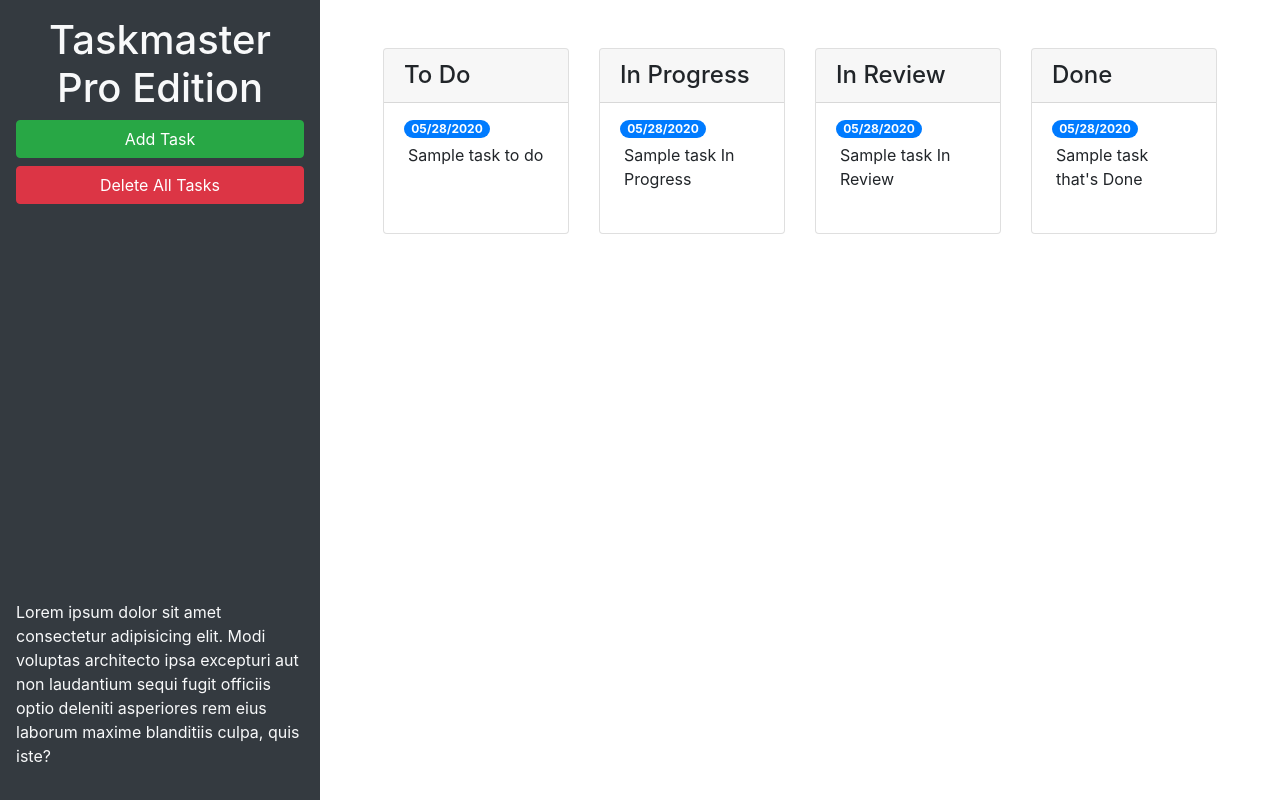
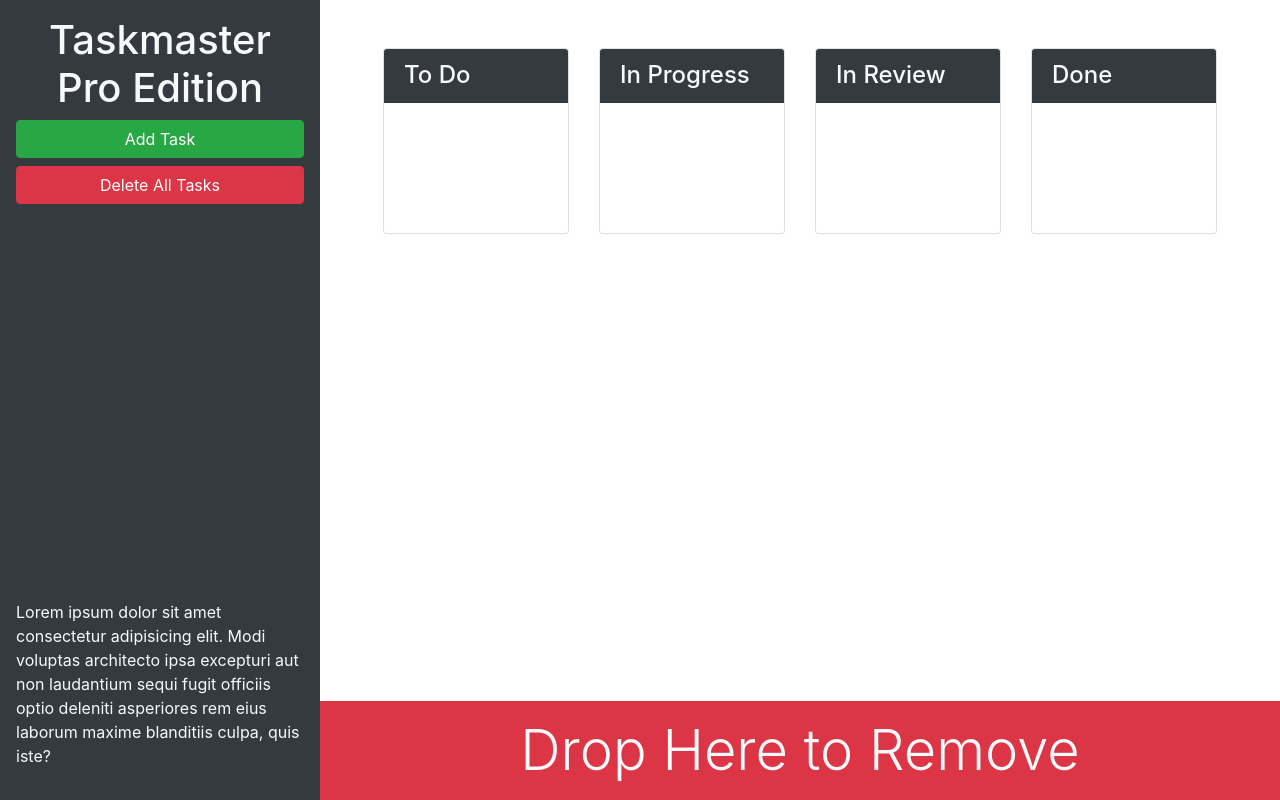
Before and after one commit to siwel20/taskmaster-pro, a plain HTML site: page index.html in a window 1280 px wide. Drawn offline with nearby package versions, Linux system fonts and the light colour scheme.

Commit message:
added utility classes and drop zone for trash

```diff
--- a/index.html
+++ b/index.html
@@ -13,69 +13,62 @@
 <body>
 
   <div class="row min-vh-100 no-gutters">
-    <header class="col-12 col-lg-3 bg-dark text-light d-flex flex-column p-4 p-lg-3">
+    <header class="col-12 col-lg-3 bg-dark text-light sticky-top d-flex flex-column p-4 p-lg-3">
       <h1 class="text-center">Taskmaster Pro Edition</h1>
       <button id="create-task" class="btn btn-block btn-success" data-toggle="modal" data-target="#task-form-modal">Add
         Task</button>
       <button id="remove-tasks" class="btn btn-block btn-danger">Delete All Tasks</button>
-      <p class="mt-auto">Lorem ipsum dolor sit amet consectetur adipisicing elit. Modi voluptas architecto ipsa
+      <p class="mt-auto d-none d-lg-block">Lorem ipsum dolor sit amet consectetur adipisicing elit. Modi voluptas architecto ipsa
         excepturi aut non
         laudantium sequi fugit officiis optio deleniti asperiores rem eius laborum maxime blanditiis culpa, quis iste?
       </p>
     </header>
-    <main class="col-12 col-lg-9">
+    <main class="col-12 col-lg-9 d-flex flex-column">
       <div class="m-5 row justify-content-around">
         <div class="col-12 col-md-6 col-xl-3 mb-3">
           <div class="card">
-            <h4 class="card-header">
+            <h4 class="card-header bg-dark text-light">
               To Do
             </h4>
             <ul id="list-toDo" class="list-group list-group-flush">
-              <li class="list-group-item">
-                <span class="badge badge-primary badge-pill">05/28/2020</span>
-                <p class="m-1">Sample task to do</p>
-              </li>
+              <li class="list-group-item"> </li>
             </ul>
           </div>
         </div>
         <div class="col-12 col-md-6 col-xl-3 mb-3">
           <div class="card">
-            <h4 class="card-header">
+            <h4 class="card-header bg-dark text-light">
               In Progress
             </h4>
             <ul id="list-inProgress" class="list-group list-group-flush">
-              <li class="list-group-item">
-                <span class="badge badge-primary badge-pill">05/28/2020</span>
-                <p class="m-1">Sample task In Progress</p>
-              </li>
+              <li class="list-group-item"> </li>
             </ul>
           </div>
         </div>
         <div class="col-12 col-md-6 col-xl-3 mb-3">
           <div class="card">
-            <h4 class="card-header">
+            <h4 class="card-header bg-dark text-light">
               In Review
             </h4>
             <ul id="list-inReview" class="list-group list-group-flush">
-              <li class="list-group-item">
-                <span class="badge badge-primary badge-pill">05/28/2020</span>
-                <p class="m-1">Sample task In Review</p>
-              </li>
+              <li class="list-group-item"> </li>
             </ul>
           </div>
         </div>
         <div class="col-12 col-md-6 col-xl-3 mb-3">
           <div class="card">
-            <h4 class="card-header">
+            <h4 class="card-header bg-dark text-light">
               Done
             </h4>
             <ul id="list-done" class="list-group list-group-flush">
-              <li class="list-group-item">
-                <span class="badge badge-primary badge-pill">05/28/2020</span>
-                <p class="m-1">Sample task that's Done</p>
-              </li>
+              <li class="list-group-item"> </li>
             </ul>
           </div>
+        </div>
+      </div>
+      <div id="trash" class="mt-auto">
+        <div class="w-100 bg-danger p-3 text-center text-light display-4">
+          Drop Here to Remove
         </div>
       </div>
     </main>
```
